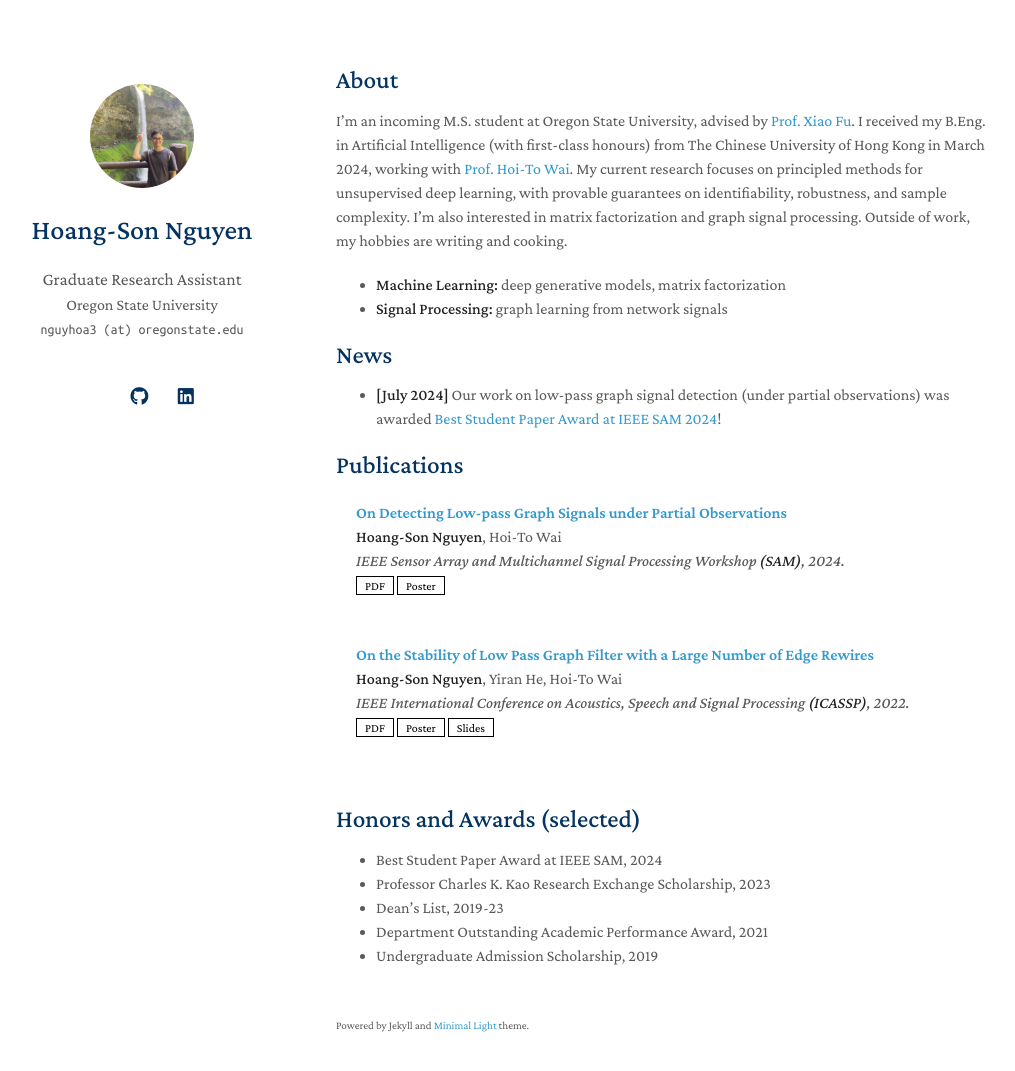
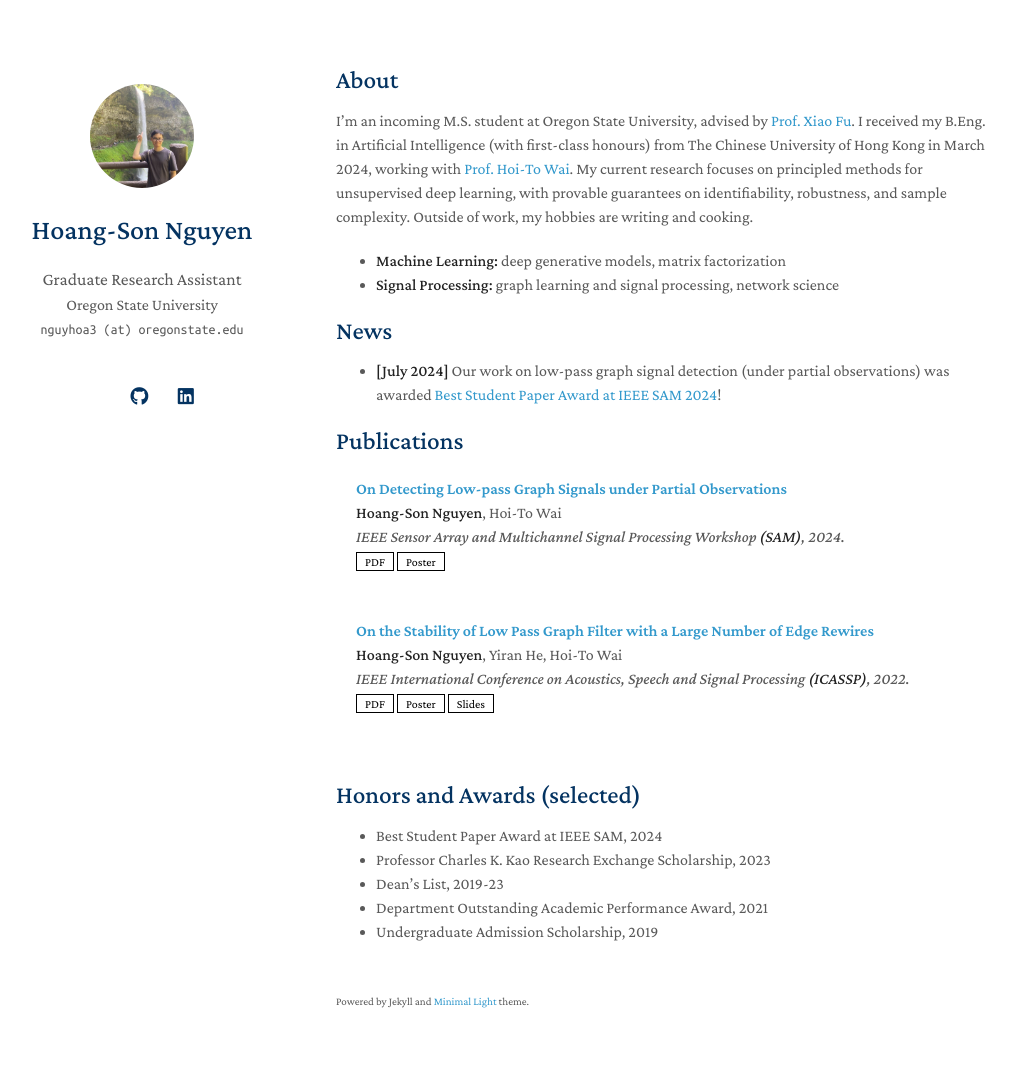
Before and after one commit to hsnguyen24/hsnguyen24.github.io, a Jekyll site: the page built from index.md, in a window 1280 px wide and 1106 px high. Shown: the top 1071 px of the window, without its empty margins (134-1149 px from the left). Built offline with Jekyll 4.4.1, drawn with Linux system fonts in a browser that asks for light colours; nearby versions of some CDN libraries; a style sheet for code colours, icons or effects is not loaded; our own code applies the rules of GitHub Pages for plain Markdown files.

Commit message:
Update index.md

```diff
--- a/index.md
+++ b/index.md
@@ -4,10 +4,10 @@ layout: homepage
 
 ## About
 
-I'm an incoming M.S. student at Oregon State University, advised by [Prof. Xiao Fu](https://web.engr.oregonstate.edu/~fuxia). I received my B.Eng. in Artificial Intelligence (with first-class honours) from The Chinese University of Hong Kong in March 2024, working with [Prof. Hoi-To Wai](https://www1.se.cuhk.edu.hk/~htwai). My current research focuses on principled methods for unsupervised deep learning, with provable guarantees on identifiability, robustness, and sample complexity. I'm also interested in matrix factorization and graph signal processing. Outside of work, my hobbies are writing and cooking.
+I'm an incoming M.S. student at Oregon State University, advised by [Prof. Xiao Fu](https://web.engr.oregonstate.edu/~fuxia). I received my B.Eng. in Artificial Intelligence (with first-class honours) from The Chinese University of Hong Kong in March 2024, working with [Prof. Hoi-To Wai](https://www1.se.cuhk.edu.hk/~htwai). My current research focuses on principled methods for unsupervised deep learning, with provable guarantees on identifiability, robustness, and sample complexity. Outside of work, my hobbies are writing and cooking.
 
 - **Machine Learning:** deep generative models, matrix factorization
-- **Signal Processing:** graph learning from network signals
+- **Signal Processing:** graph learning and signal processing, network science
 
 ## News
 
```
